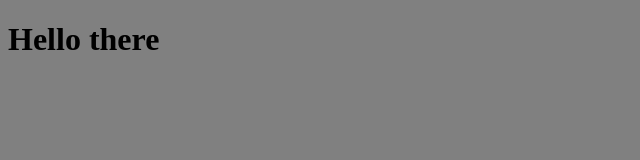
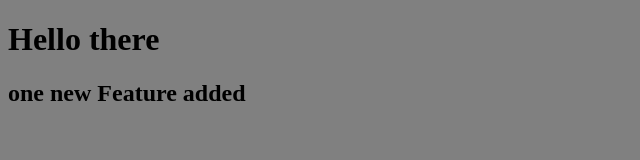
Before and after one commit to Rigel6306/demo, a plain HTML site: page index.html in a window 1280 px wide. Shown: the whole page, without its empty margins (0-640 px from the left). Drawn offline with Linux system fonts and the light colour scheme.

Commit message:
one new feature added

```diff
--- a/index.html
+++ b/index.html
@@ -9,5 +9,7 @@
 </head>
 <body>
     <h1>Hello there</h1>
+
+    <h2>one new Feature added</h2>
 </body>
 </html>
```
